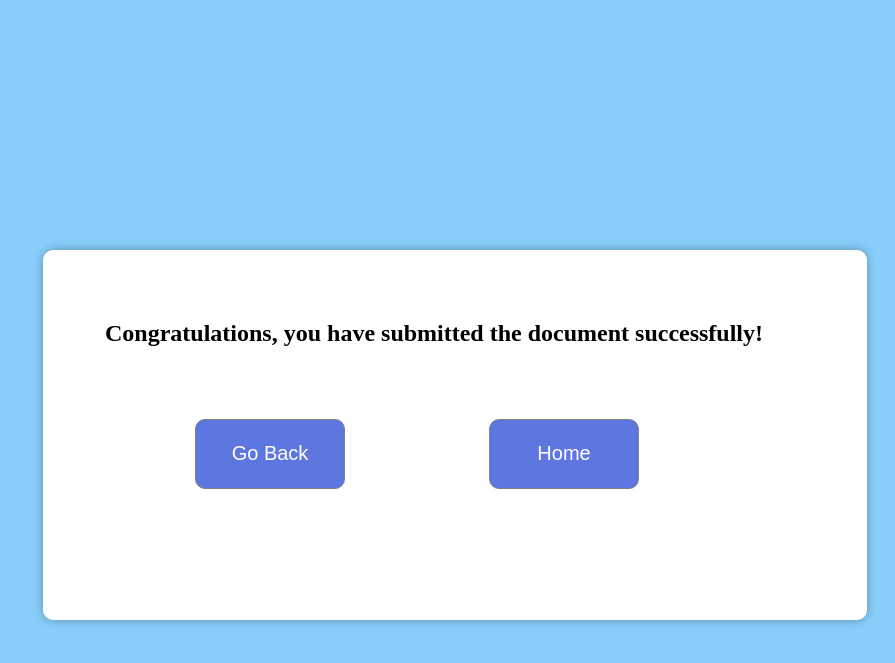
After one commit to LDA526/BIT216-EcoCarbon, a PHP site: the page made by test - 副本.php in a window 1360 px wide. The commit adds this page. Shown: the top 663 px of the page, without its empty margins (465-1360 px from the left). Run offline with PHP 8.4, Linux system fonts and the light colour scheme.

Commit message:
push change to main

```diff
--- a/displayhistory.php
+++ b/displayhistory.php
@@ -151,6 +151,7 @@ include 'includes/headers/header_merchant.inc.php';
             <?php endforeach; ?>
         </tbody>
     </table>
+    <button>Recommendation</button>
 </div>
 
 
--- /dev/null
+++ b/test - 副本.php
@@ -0,0 +1,78 @@
+<?php
+?>
+
+<!DOCTYPE html>
+<html lang="en">
+<head>
+  <meta charset="UTF-8">
+  <meta name="viewport" content="width=device-width, initial-scale=1.0">
+  <title>Upload Successful</title>
+
+  <style>
+    .upload-wrap {
+      background-color: lightskyblue;
+      margin-top: 0;
+      margin-bottom: 0;
+    }
+
+    .upload-block {
+      background-color: white;
+      width: 800px;
+      height: 300px;
+      border-radius: 10px;
+      padding-top: 50px;
+      padding-bottom: 20px;
+      padding-left: 12px;
+      padding-right: 12px;
+      margin-left: 500px;
+      margin-top: 250px;
+      box-shadow: 0 0 10px rgba(0, 0, 0, 0.3);
+    }
+
+    .upload-message {
+      font-weight: bold;
+      font-size: 24px;
+      margin-left: 40px;
+      margin-right: 20px;
+      vertical-align: center;
+    }
+
+    .upload-icon {
+      font-size: 40pxpx;
+      vertical-align: middle;
+      margin-right: 10px;
+      color: green;
+    }
+
+    .upload-btn {
+      width: 150px;
+      height: 70px;
+      cursor: pointer;
+      display: inline-block;
+      background-color: rgb(94, 119, 224);
+      color: white;
+      font-size: 20px;
+      border-width: 1px;
+      border-color: grey;
+      border-style: solid;
+      border-radius: 10px;
+      margin-top: 50px;
+      margin-left: 140px;
+      padding-top: 20px;
+      padding-bottom: 20px;
+      padding-left: 12px;
+      padding-right: 12px;
+    }
+  </style>
+</head>
+<body class="upload-wrap">
+  <div class="upload-block">
+    <h2 class="upload-message">
+      <i class="upload-icon" fas fa-check-circle></i> Congratulations, you have submitted the document successfully!
+    </h2>
+    <a href="http://localhost/BIT216-EcoCarbon/AddContent.php"><button class="upload-btn" >Go Back</button></a>
+    <a href="http://localhost/BIT216-EcoCarbon/dashboard.php"><button class="upload-btn" >Home</button></a>
+  </div>
+
+</body>
+</html>
```
